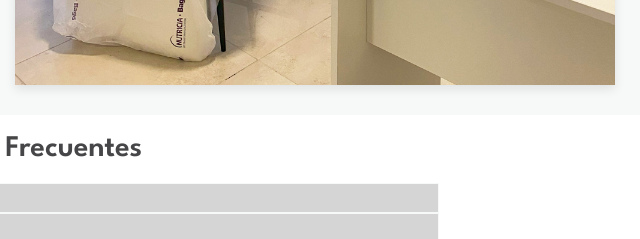
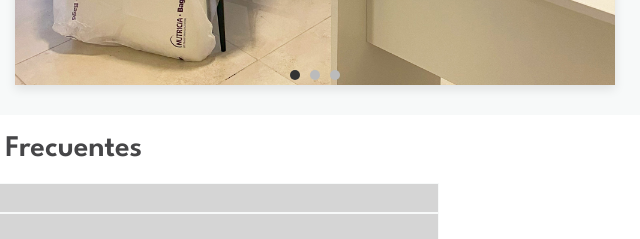
Before and after one commit to cotsdev93/dres-orlandi, a website: page index.html in a window 1280 px wide. Shown: the part 1159-1398 px from the top of the page, 635-1275 px from the left. Drawn offline with Linux system fonts and the light colour scheme; some packages are replaced by stand-ins of ours.

Commit message:
agregado de puntitos en el carrousel

```diff
--- a/index.html
+++ b/index.html
@@ -70,6 +70,11 @@
             <i class="fa-solid fa-chevron-right"></i>
             <div class="consultorioCarrouselContainer">
               <div class="consultorioCarrousel"></div>
+            </div>
+            <div class="dots">
+              <span class="dot active" data-slide="0"></span>
+              <span class="dot" data-slide="1"></span>
+              <span class="dot" data-slide="2"></span>
             </div>
           </div>
         </div>
--- a/script.js
+++ b/script.js
@@ -151,18 +151,16 @@ class CarrouselFotos {
 }
 
 // CARROUSEL CONSULTORIO
-
 const chevronLeft = document.querySelector(".fa-chevron-left");
 const chevronRight = document.querySelector(".fa-chevron-right");
 const carrousel = document.querySelector(".consultorioCarrousel");
+const dots = document.querySelectorAll(".dot");
 
 // Contador para manejar el desplazamiento
 let currentIndex = 0;
 
 // Captura el ancho del contenedor del carrusel
-const carrouselContainer = document.querySelector(
-  ".consultorioCarrouselContainer"
-);
+const carrouselContainer = document.querySelector(".consultorioCarrouselContainer");
 const containerWidth = carrouselContainer.offsetWidth;
 
 // Evento para mover a la izquierda
@@ -186,15 +184,26 @@ chevronRight.addEventListener("click", function () {
 function updateCarrouselPosition() {
   const newTranslateX = -currentIndex * containerWidth;
   carrousel.style.transform = `translateX(${newTranslateX}px)`;
+  updateDots();
 }
 
-// Crear instancia de CarrouselFotos.
+// Función para actualizar el estado de los dots
+function updateDots() {
+  dots.forEach((dot, index) => {
+    if (index === currentIndex) {
+      dot.classList.add("active");
+    } else {
+      dot.classList.remove("active");
+    }
+  });
+}
+
+// Inicialización para que los dots reflejen la imagen actual
+updateDots();
+
 const carrouselFotos = new CarrouselFotos();
 
-// Verificar en consola el estado del objeto.
-console.log(carrouselFotos);
-
-// Preguntas Frecuentes
+//////////////////////////////////////////// Preguntas Frecuentes
 
 const preguntas = document.querySelectorAll(".preguntaContainer");
 
--- a/scss/componentes/consultorios.scss
+++ b/scss/componentes/consultorios.scss
@@ -59,7 +59,8 @@ body {
         padding: 10px;
         position: relative;
 
-        .fa-chevron-right, .fa-chevron-left {
+        .fa-chevron-right,
+        .fa-chevron-left {
           position: absolute;
           top: 50%;
           transform: translateY(-50%);
@@ -100,11 +101,31 @@ body {
           }
         }
 
+        .dots {
+          position: absolute;
+          bottom: 15px;
+          left: 50%;
+          transform: translateX(-50%);
+          display: flex;
+          gap: 10px;
+          .dot {
+            width: 10px;
+            height: 10px;
+            background-color: #bbb;
+            border-radius: 50%;
+            cursor: pointer;
+            transition: background-color 0.3s;
+          }
+
+          .dot.active {
+            background-color: #333;
+          }
+        }
+
         ::-webkit-scrollbar {
           display: none;
         }
       }
-
     }
   }
 }
```
Also changed, not shown: css/styles.css, 1 other file.
